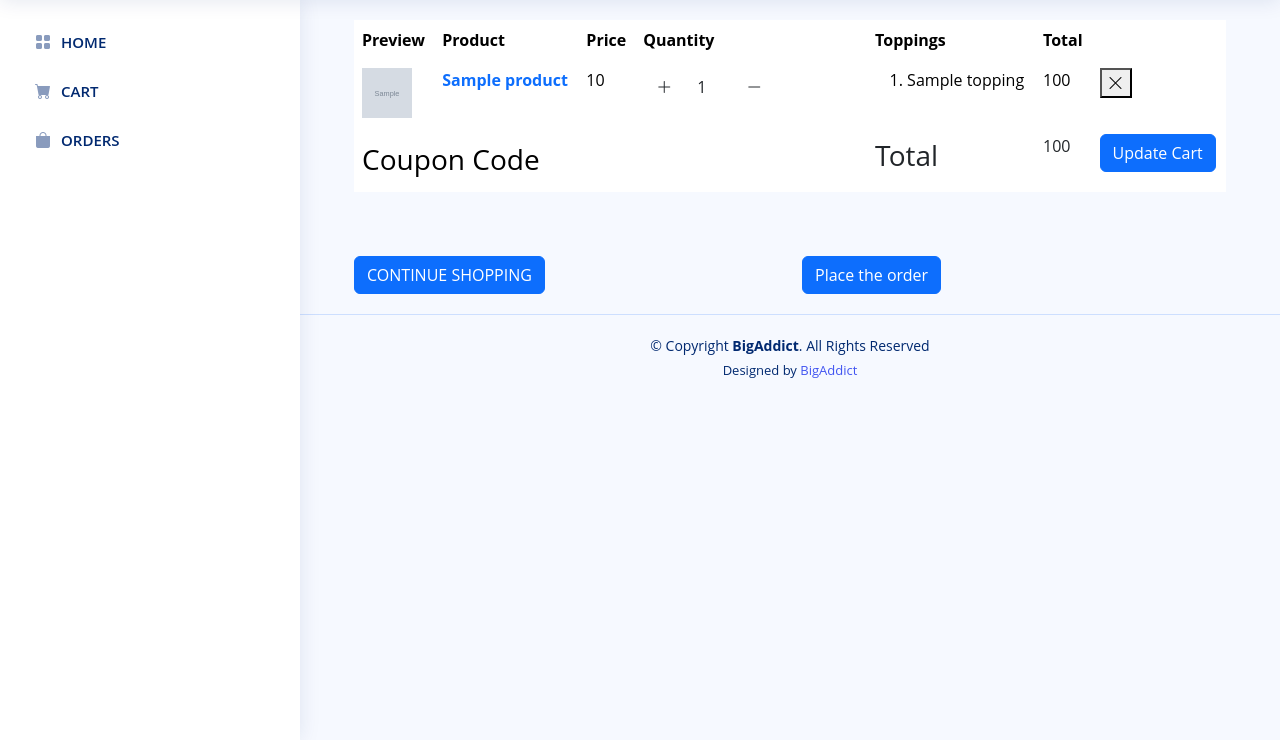
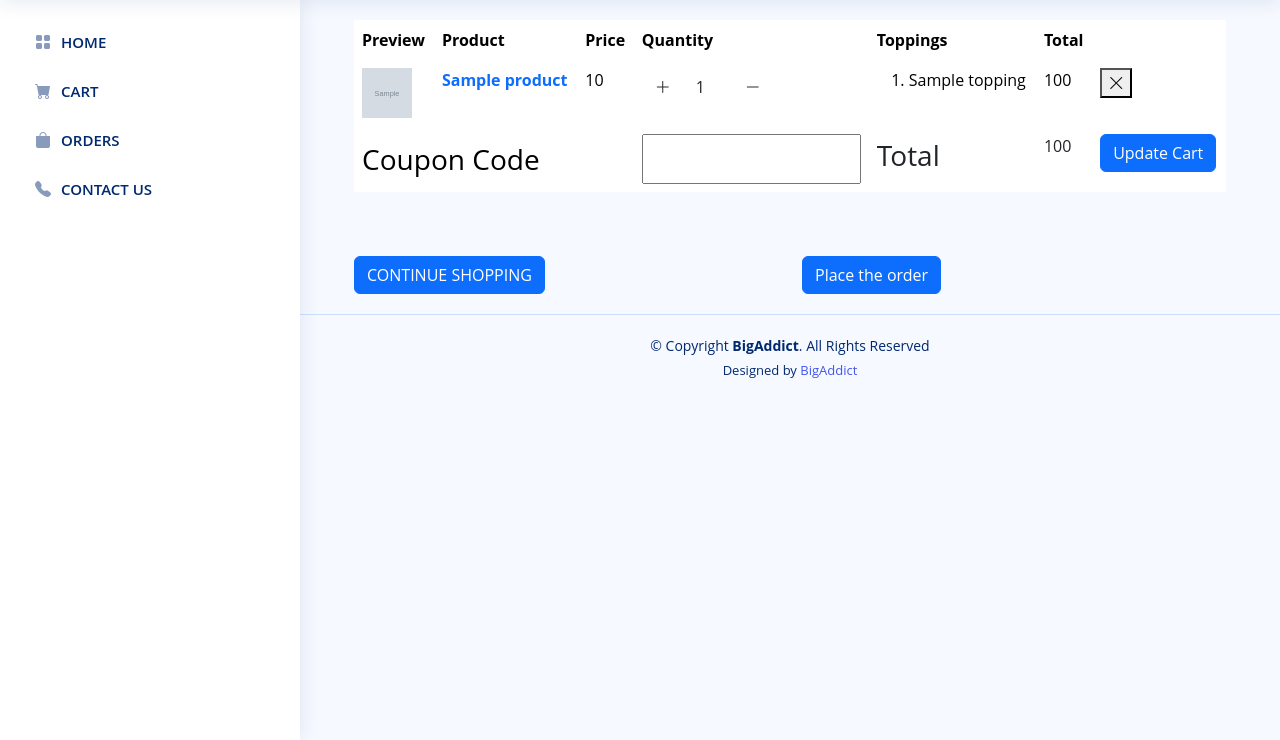
Before and after one commit to BigAddict/EShop, a Django app: page /cart/ in a window 1280 px wide. Shown: the part 60-800 px from the top of the page. Run offline with Django 5.2, Linux system fonts and the light colour scheme; a user stored in the database is signed in; data comes from the database, SQL or seed files in the repository; tables that the repository leaves empty hold one stand-in row (values such as "Sample post"); grey boxes marked "Sample" are stand-in pictures; some libraries are stand-ins or nearby versions.

Commit message:
Bug fixes

```diff
--- a/core/templates/core/base.html
+++ b/core/templates/core/base.html
@@ -186,7 +186,7 @@
             </li>
 
             <li>
-              <a class="dropdown-item d-flex align-items-center" href="pages-faq.html">
+              <a class="dropdown-item d-flex align-items-center" href="{% url "contacts" %}">
                 <i class="bi bi-question-circle"></i>
                 <span>Need Help?</span>
               </a>
@@ -243,6 +243,13 @@
         </a>
       </li>
 
+      <li class="nav-item">
+        <a href="{% url "contacts" %}" class="nav-link collapsed">
+          <i class="bi bi-telephone-fill"></i>
+          <span>CONTACT US</span>
+        </a>
+      </li>
+
     </ul>
 
   </aside><!-- End Sidebar-->
--- a/core/templates/core/cart.html
+++ b/core/templates/core/cart.html
@@ -32,7 +32,7 @@
                             <td>
                               <div class="btn-group" role="group" aria-label="Basic example">
                                 <button type="button" class="btn" onclick="incrementQuantity('{{cart_item.id}}')"><i class="bi bi-plus-lg"></i></button>
-                                <input class="btn" type="number" name="quantity_{{cart_item.id}}" value="{{cart_item.quantity}}" style="width: 50px;" id="cart_item_{{cart_item.id}}_quantity">
+                                <input class="btn" type="number" name="quantity_{{cart_item.id}}" value="{{cart_item.quantity}}" style="width: 50px;" id="cart_item_{{cart_item.id}}_quantity" min="0" max="30">
                                 <button type="button" class="btn" onclick="decrementQuantity('{{cart_item.id}}')"><i class="bi bi-dash-lg"></i></button>
                               </div>
                             </td>
@@ -43,7 +43,7 @@
                           {% endfor %}
                           <tr>
                             <td colspan="3" class="align-middle"><div class="text-bold fs-3">Coupon Code</div></td>
-                            <td><input style="border: 0; width: 100%; height: 50px;" type="text" name="coupon_code" id="coupon"></td>
+                            <td><input style="border: 1; width: 100%; height: 50px;" type="text" name="coupon_code" id="coupon"></td>
                             <td><div class="text-bold text-dark fs-3">Total</div></td>
                             <td><div class="text-bold text-dark">{{cart.grand_total}}</div></td>
                             <td><button type="submit" class="btn btn-primary">Update Cart</button></td>
--- a/core/templates/core/product.html
+++ b/core/templates/core/product.html
@@ -25,7 +25,7 @@
                                 <div class="row mb-3">
                                     <label for="quantity" id="quantity" class="col-sm-2 col-form-label">Quantity</label>
                                     <div class="col-sm-10">
-                                      <input type="number" id="quantity" name="quantity" value="1" min="1" class="form-control">
+                                      <input type="number" id="quantity" name="quantity" value="1" min="1" max="30" class="form-control">
                                 </div>
                             </li>
                             {% if toppings %}
--- a/core/views.py
+++ b/core/views.py
@@ -2,6 +2,7 @@ from typing import Any
 from django.views.generic import TemplateView
 from django.http import HttpRequest, HttpResponse
 from django.shortcuts import get_object_or_404, redirect
+from django.contrib import messages
 
 from .models import Product, Topping, Cart, CartItem, Order, OrderItem
 from ESmokies.utils import add_notification_item
@@ -53,6 +54,7 @@ class ProductTemplateView(TemplateView):
                 topping = get_object_or_404(Topping, pk=topping_id)
                 cart_item.toppings.add(topping)
         cart_item.save()
+        messages.success(request, f"{self.product.name} added to cart.")
 
         return redirect("index")
 
@@ -101,6 +103,7 @@ class CartTemplateView(TemplateView):
             if new_quantity:
                 cart_item.quantity = int(new_quantity)
             cart_item.save()
+            messages.success(request, "Cart updated!")
 
         # Handle cart item removal
         if request.POST.get('remove_item'):
@@ -108,6 +111,7 @@ class CartTemplateView(TemplateView):
             if item_id_to_remove:
                 item_to_remove = get_object_or_404(CartItem, id=item_id_to_remove)
                 item_to_remove.delete()
+                messages.info(request, f"{item_to_remove.product.name} removed from cart!")
 
         # Handle order placement
         if request.POST.get("order_placed"):
@@ -137,6 +141,7 @@ class CartTemplateView(TemplateView):
                     order_item.toppings.add(topping)
                 order_item.save()
                 cart_item.delete()
+                messages.success(request, "You've successfully placed an order. Head to the orders page to view your order.")
                 add_notification_item(request, 'success', "You've successfully placed an order. Head to the orders page to view your order.", 'Admin')
             redirect("order")
 
```
